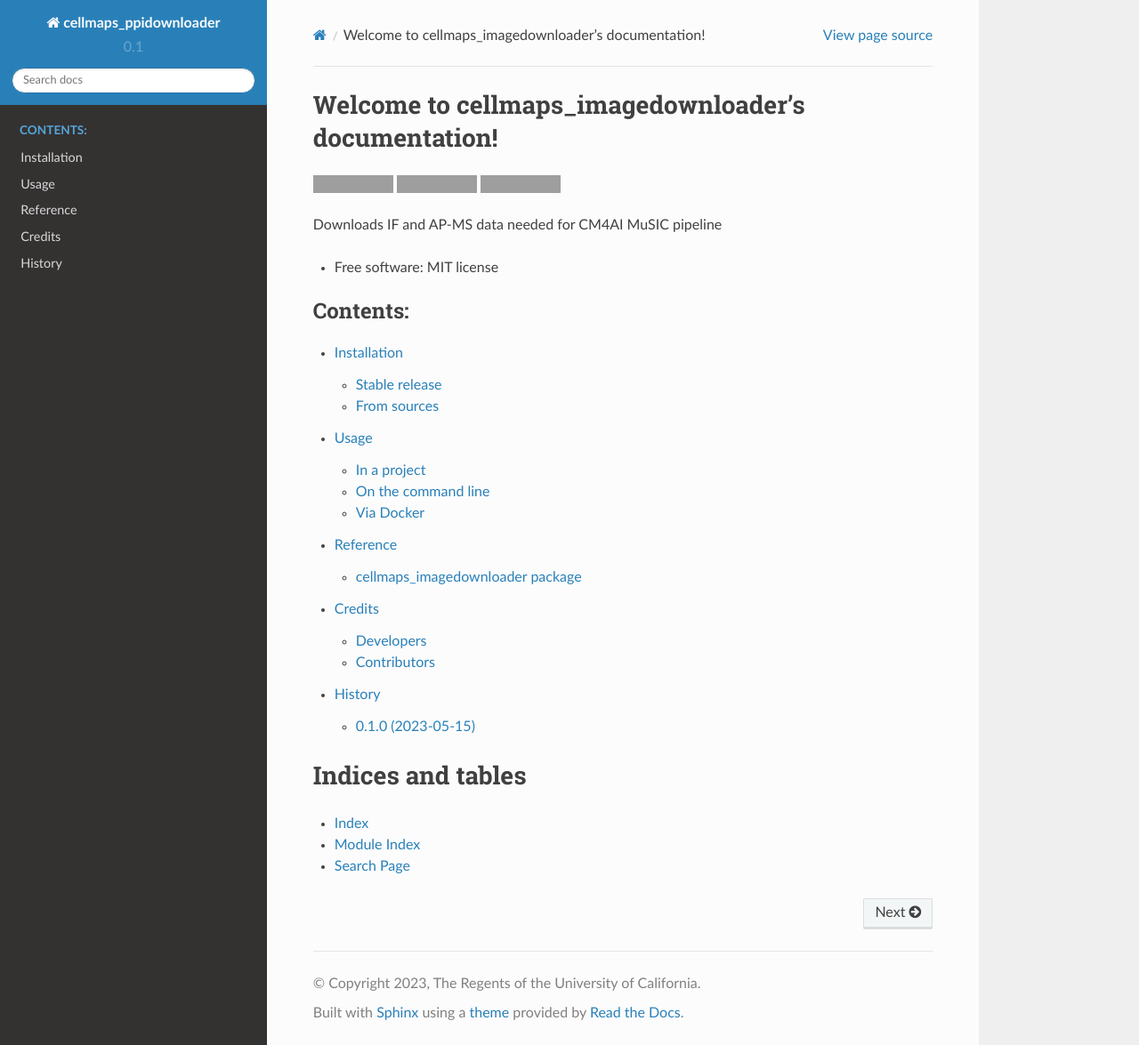
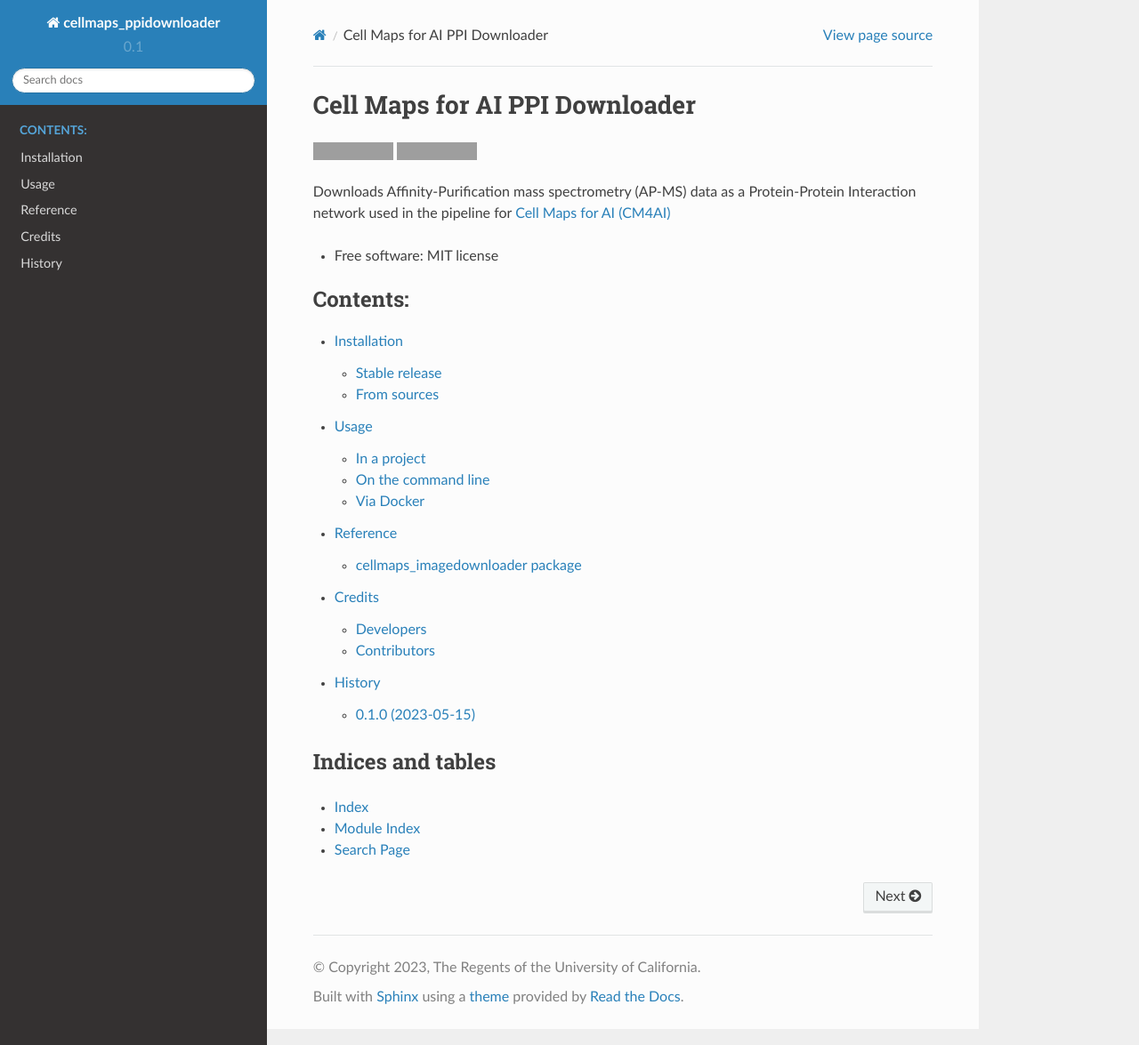
Before and after one commit to wadeschulz/cellmaps_ppidownloader_experimental, a Sphinx documentation site: the page built from docs/index.rst, in a window 1280 px wide and 1175 px high. Shown: the whole window at 89% size. Built offline with Sphinx 7.4.7 and the Read the Docs theme 2.0.0, drawn with Linux system fonts in a browser that asks for light colours; pages that are not in the unit, such as notebooks, are missing from menus; grey boxes are pictures that could not be loaded.

Commit message:
fixed badges, updated description text

```diff
--- a/docs/index.rst
+++ b/docs/index.rst
@@ -1,22 +1,16 @@
-Welcome to cellmaps_imagedownloader's documentation!
-================================================================
+================================
+Cell Maps for AI PPI Downloader
+================================
 
 
-.. image:: https://img.shields.io/pypi/v/cellmaps_imagedownloader.svg
-        :target: https://pypi.python.org/pypi/cellmaps_imagedownloader
+.. image:: https://img.shields.io/pypi/v/cellmaps_ppidownloader.svg
+        :target: https://pypi.python.org/pypi/cellmaps_ppidownloader
 
-.. image:: https://img.shields.io/travis/idekerlab/cellmaps_imagedownloader.svg
-        :target: https://travis-ci.com/idekerlab/cellmaps_imagedownloader
+.. image:: https://img.shields.io/travis/idekerlab/cellmaps_ppidownloader.svg
+        :target: https://travis-ci.com/idekerlab/cellmaps_ppidownloader
 
-.. image:: https://readthedocs.org/projects/cellmaps-downloader/badge/?version=latest
-        :target: https://cellmaps-imagedownloader.readthedocs.io/en/latest/?badge=latest
-        :alt: Documentation Status
-
-
-
-
-Downloads IF and AP-MS data needed for CM4AI MuSIC pipeline
-
+Downloads Affinity-Purification mass spectrometry (AP-MS) data as a Protein-Protein Interaction
+network used in the pipeline for `Cell Maps for AI (CM4AI) <https://cm4ai.org>`__
 
 * Free software: MIT license
 
```
